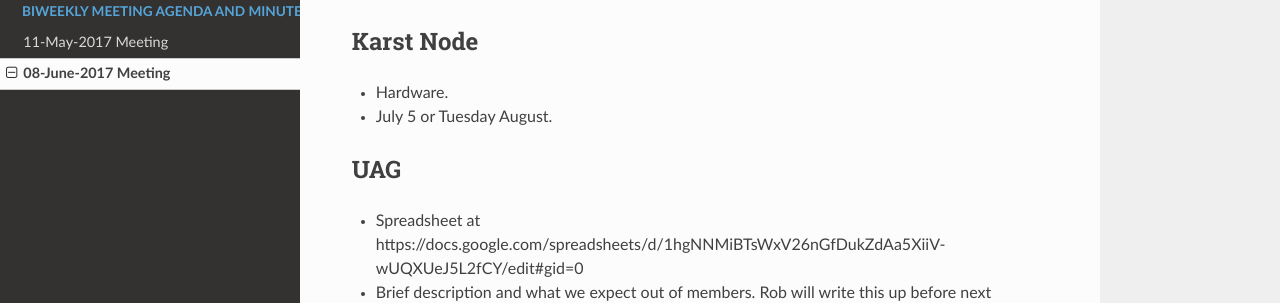
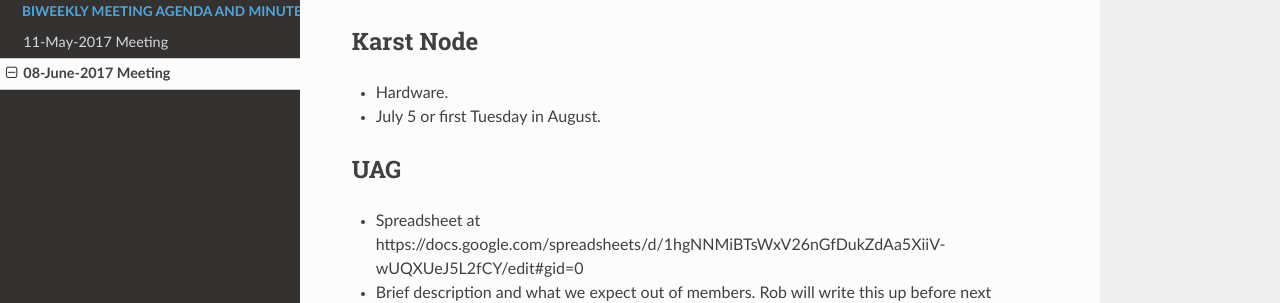
Before and after one commit to rpidproject/rpid, an MkDocs documentation site: the page built from docs/08-June-2017.md, in a window 1280 px wide and 900 px high, scrolled down 1149 px. Shown: the part 151-454 px from the top of the window. Built offline with MkDocs 1.6.1, drawn with Linux system fonts in a browser that asks for light colours; nearby versions of some CDN libraries; old or Windows-style settings are respelled for this version of MkDocs.

Commit message:
Create 08-June-2017.md

```diff
--- a/docs/08-June-2017.md
+++ b/docs/08-June-2017.md
@@ -41,7 +41,7 @@
 
 ## Karst Node
    * Hardware.
-   * July 5 or Tuesday August.
+   * July 5 or first Tuesday in August.
 
 ## UAG
    * Spreadsheet at https://docs.google.com/spreadsheets/d/1hgNNMiBTsWxV26nGfDukZdAa5XiiV-wUQXUeJ5L2fCY/edit#gid=0
```
